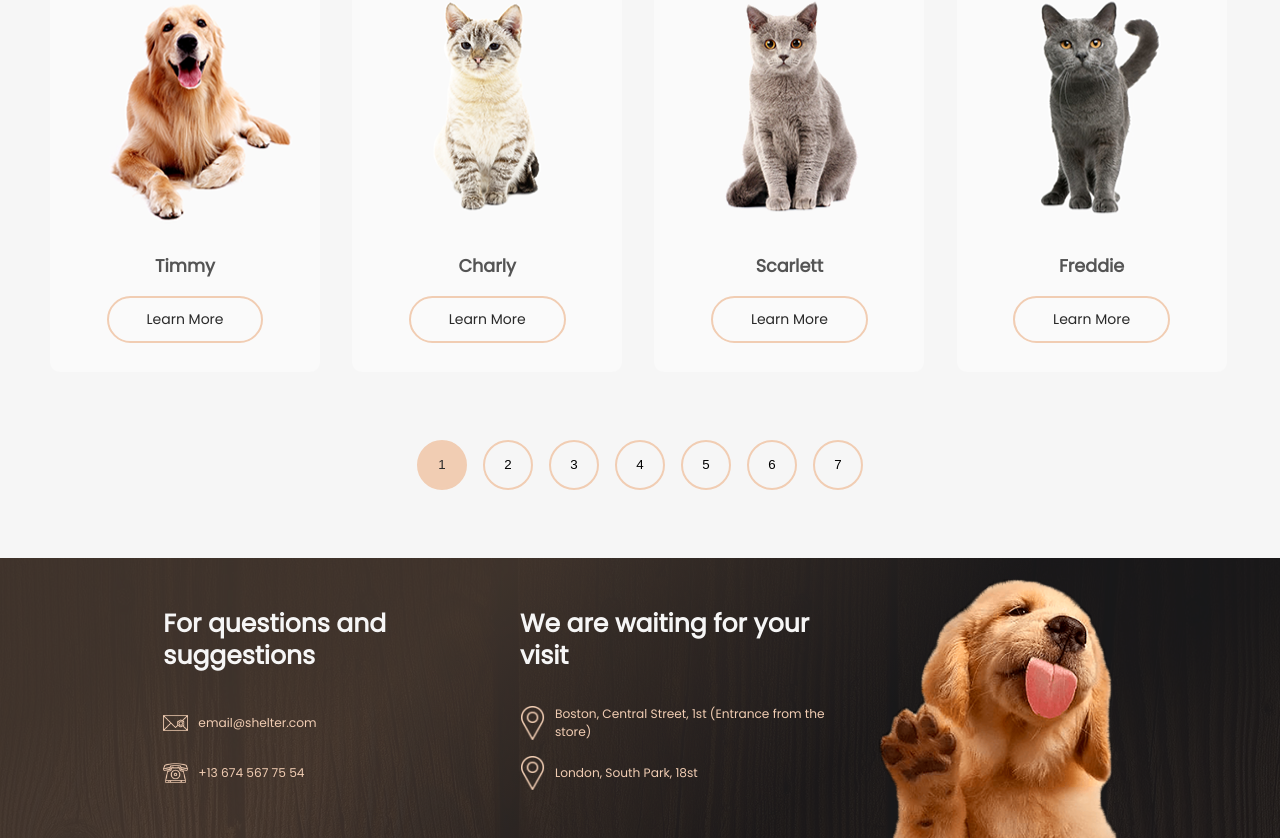
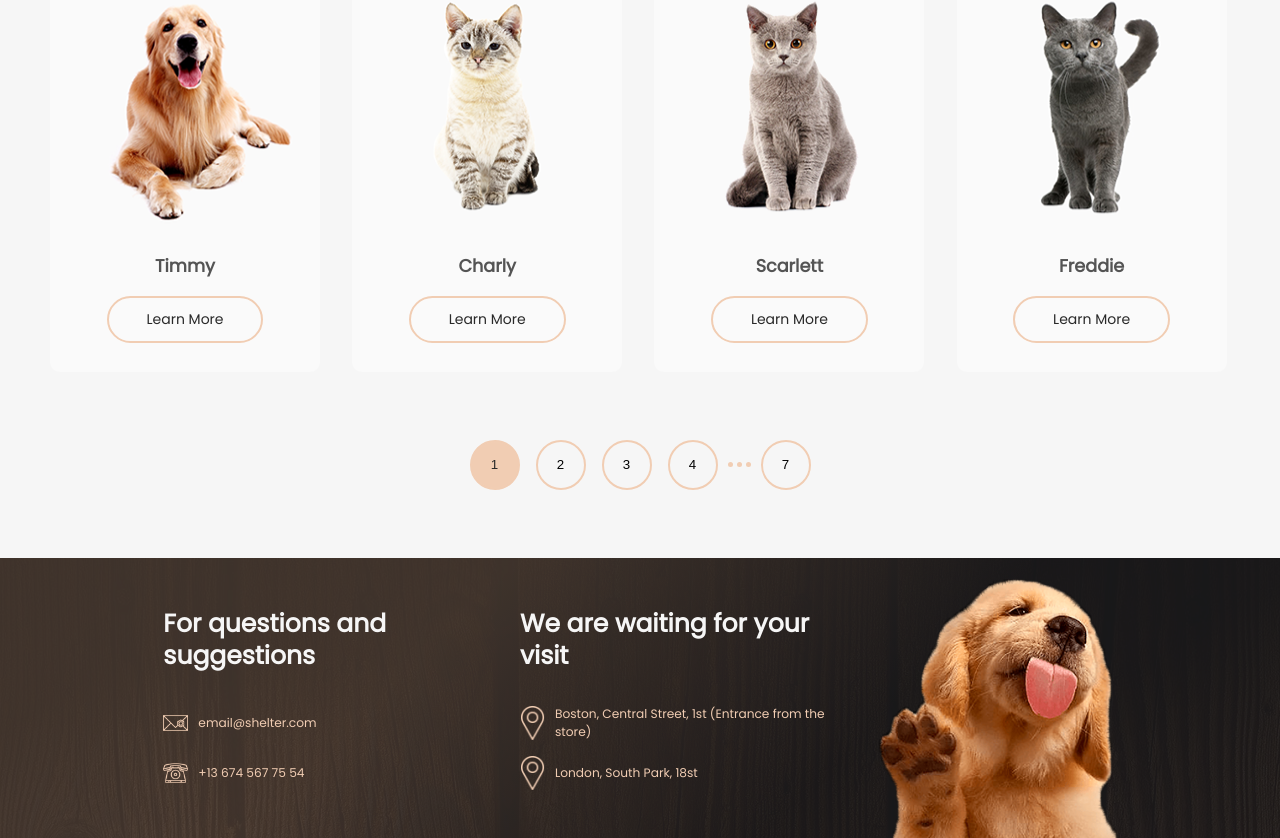
Before and after one commit to Babiy7/dogs-app, a React (Create React App) app: page /pets in a window 1280 px wide. Shown: the part 752-1590 px from the top of the page. Built offline with nearby package versions, Linux system fonts and the light colour scheme; a web font is replaced by a local one.

Commit message:
Made pagination buttons.

```diff
--- a/src/components/UI/PaginationButtons/PaginationButtons.js
+++ b/src/components/UI/PaginationButtons/PaginationButtons.js
@@ -3,25 +3,83 @@ import classes from "./PaginationButtons.module.scss";
 
 import Button from "../Button/Button";
 
+let left = [],
+  right = [],
+  middle = [];
+
+const Buttons = (props) =>
+  props.array.map((number) => (
+    <Button
+      key={number}
+      number={props.currentPage === number}
+      clicked={() => props.paginate(number)}
+      type="pagination"
+    >
+      {number}
+    </Button>
+  ));
+
+const Dots = (props) => [1, 2, 3].map((_) => <div className={classes.Dot} />);
+
+const getButtons = (buttons, currentPage, half) => {
+  if (currentPage >= half) {
+    if (currentPage >= buttons.length - 2) {
+      left = buttons.slice(0, 1);
+      middle = [];
+      right = buttons.slice(half - 1, buttons.length);
+    } else {
+      left = buttons.slice(0, 1);
+      middle = buttons.slice(currentPage - 2, currentPage + 1);
+      right = buttons.slice(buttons.length - 1);
+    }
+  } else {
+    left = buttons.slice(0, half);
+    middle = [];
+    right = buttons.slice(buttons.length - 1);
+  }
+};
+
 const PaginationButtons = ({ amountOf, paginate, currentPage }) => {
   const buttons = [];
+  let half = 0;
 
   for (let i = 1; i <= amountOf; i++) {
     buttons.push(i);
   }
 
+  half = Math.round(buttons.length / 2);
+
+  getButtons(buttons, currentPage, half);
+
   return (
     <ul className={classes.ListButtons}>
-      {buttons.map(number => (
-        <Button
-          key={number}
-          number={currentPage === number}
-          clicked={() => paginate(number)}
-          type="pagination"
-        >
-          {number}
-        </Button>
-      ))}
+      {middle.length > 0 ? (
+        <>
+          <Buttons array={left} paginate={paginate} currentPage={currentPage} />
+          <Dots />
+          <Buttons
+            array={middle}
+            paginate={paginate}
+            currentPage={currentPage}
+          />
+          <Dots />
+          <Buttons
+            array={right}
+            paginate={paginate}
+            currentPage={currentPage}
+          />
+        </>
+      ) : (
+        <>
+          <Buttons array={left} paginate={paginate} currentPage={currentPage} />
+          <Dots />
+          <Buttons
+            array={right}
+            paginate={paginate}
+            currentPage={currentPage}
+          />
+        </>
+      )}
     </ul>
   );
 };
--- a/src/components/UI/PaginationButtons/PaginationButtons.module.scss
+++ b/src/components/UI/PaginationButtons/PaginationButtons.module.scss
@@ -1,3 +1,16 @@
+@import "../../../sass/vars";
+
 .ListButtons {
   display: flex;
+  align-items: center;
 }
+
+.Dot {
+  width: 5px;
+  height: 5px;
+
+  margin: 2px;
+  border-radius: 50%;
+
+  background: $orange-light;
+}
--- a/src/containers/Pagination/Pagination.js
+++ b/src/containers/Pagination/Pagination.js
@@ -66,13 +66,13 @@ const pets = [
   { id: "6sr", img: cat1, name: "Charly" },
   { id: "7gh", img: cat2, name: "Scarlett" },
   { id: "8hh", img: cat3, name: "Freddie" },
-  { id: "6sr", img: cat1, name: "Charly" }
+  { id: "6sr", img: cat1, name: "Charly" },
 ];
 
 const Portfolios = ({ pets }) =>
   pets.map((pet, i) => <Portfolio key={i} image={pet.img} name={pet.name} />);
 
-const Pagination = props => {
+const Pagination = (props) => {
   const [currentPage, setCurrentPage] = useState(1);
   // eslint-disable-next-line no-unused-vars
   const [portfolioPerPage, setPortfolioPerPage] = useState(8);
@@ -87,7 +87,7 @@ const Pagination = props => {
   //Get portfolios for page
   const petsPerPage = pets.slice(indexOfFirstPortfolios, indexOfLastPortfolios);
 
-  const paginate = number => {
+  const paginate = (number) => {
     setCurrentPage(number);
   };
 
```
